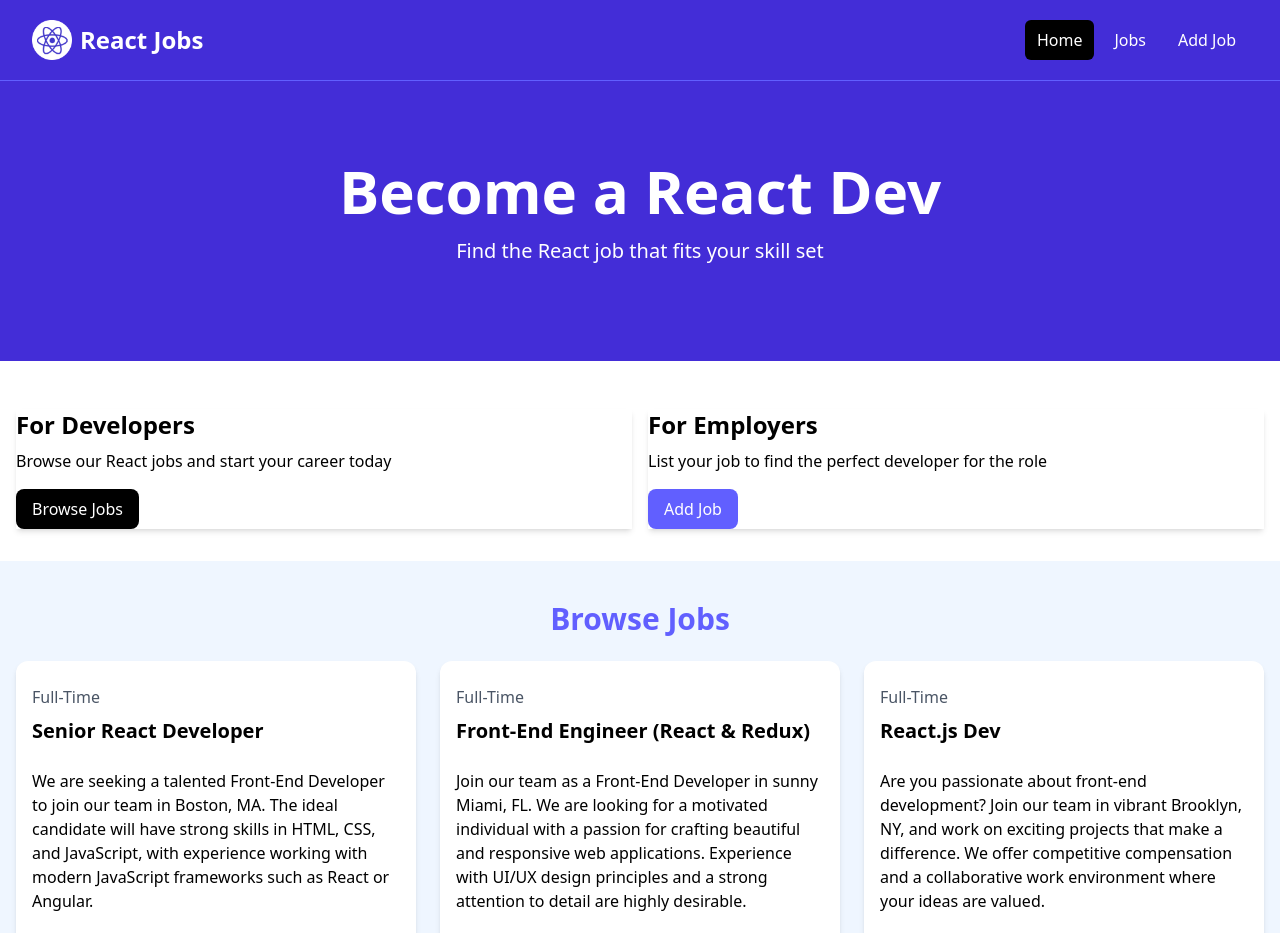
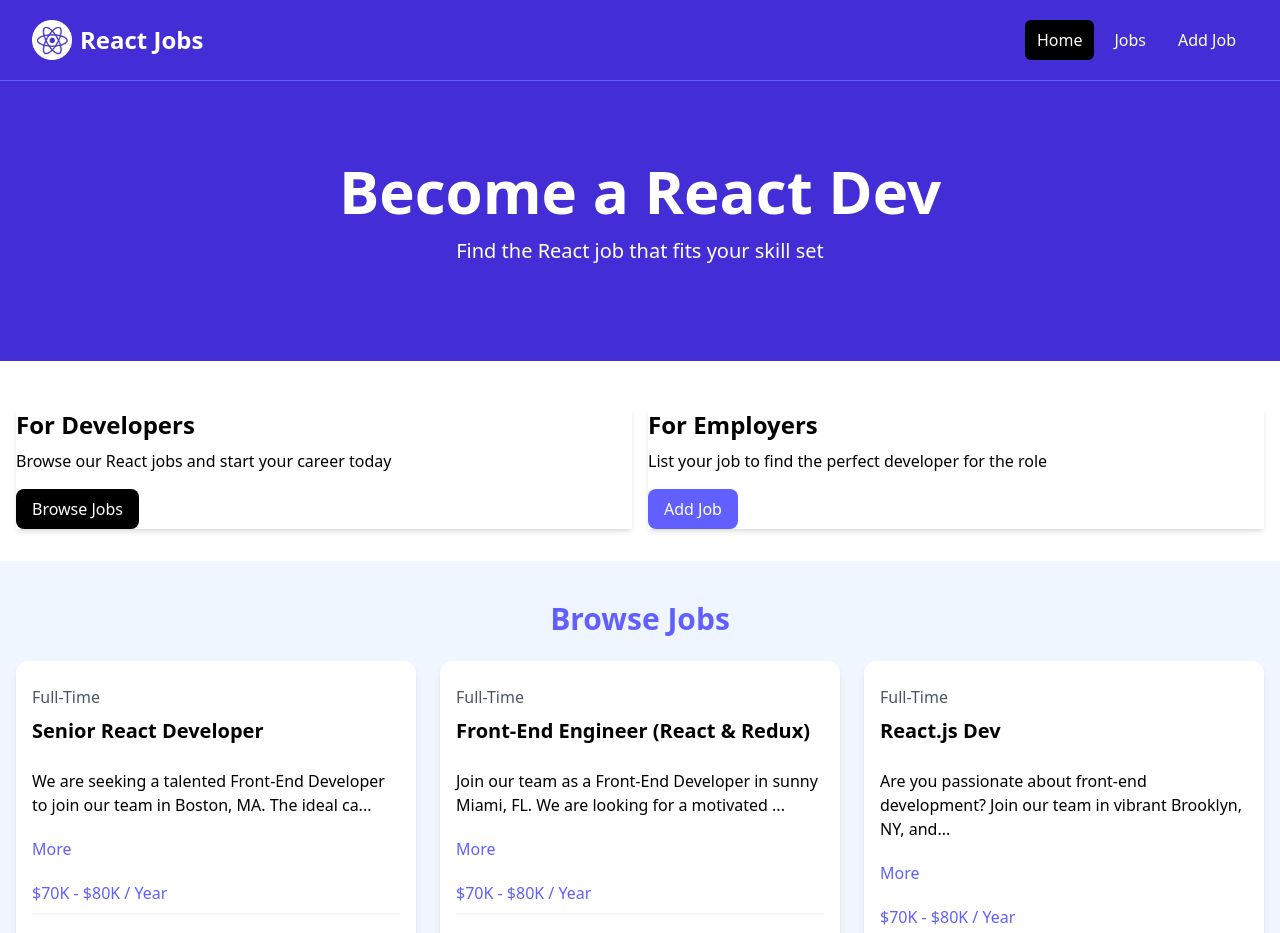
Before and after one commit to RobertLoz/reactjobsproyectpage, a React (Vite) app: page / in a window 1280 px wide. Shown: the top 933 px of the page. Built offline with nearby package versions, Linux system fonts and the light colour scheme.

Commit message:
adding componente state event in jobslisting description

```diff
--- a/src/components/JobListing.jsx
+++ b/src/components/JobListing.jsx
@@ -1,6 +1,14 @@
-
+import { useState } from "react";
 
 const JobListing = ({job}) => {
+const [showFullDescription, setshowFullDescription] = useState(false);
+
+let description = job.description;
+
+if (!showFullDescription) {
+  description = description.substring(0, 90) + '...';
+}
+
   return (
     <div className="bg-white rounded-xl shadow-md relative">
                 <div className="p-4">
@@ -9,9 +17,9 @@ const JobListing = ({job}) => {
                     <h3 className="text-xl font-bold">{job.title}</h3>
                   </div>
 
-                  <div className="mb-5">
-                    {job.description}
-                  </div>
+                  <div className="mb-5"> {description}</div>
+
+                  <button onClick={ () => setshowFullDescription((prevState) => !prevState ) } className="text-indigo-500 mb-5 hover:text-indigo-600">{showFullDescription ? 'Less' : 'More'}</button>
 
                   <h3 className="text-indigo-500 mb-2">{job.salary} / Year</h3>
 
```
